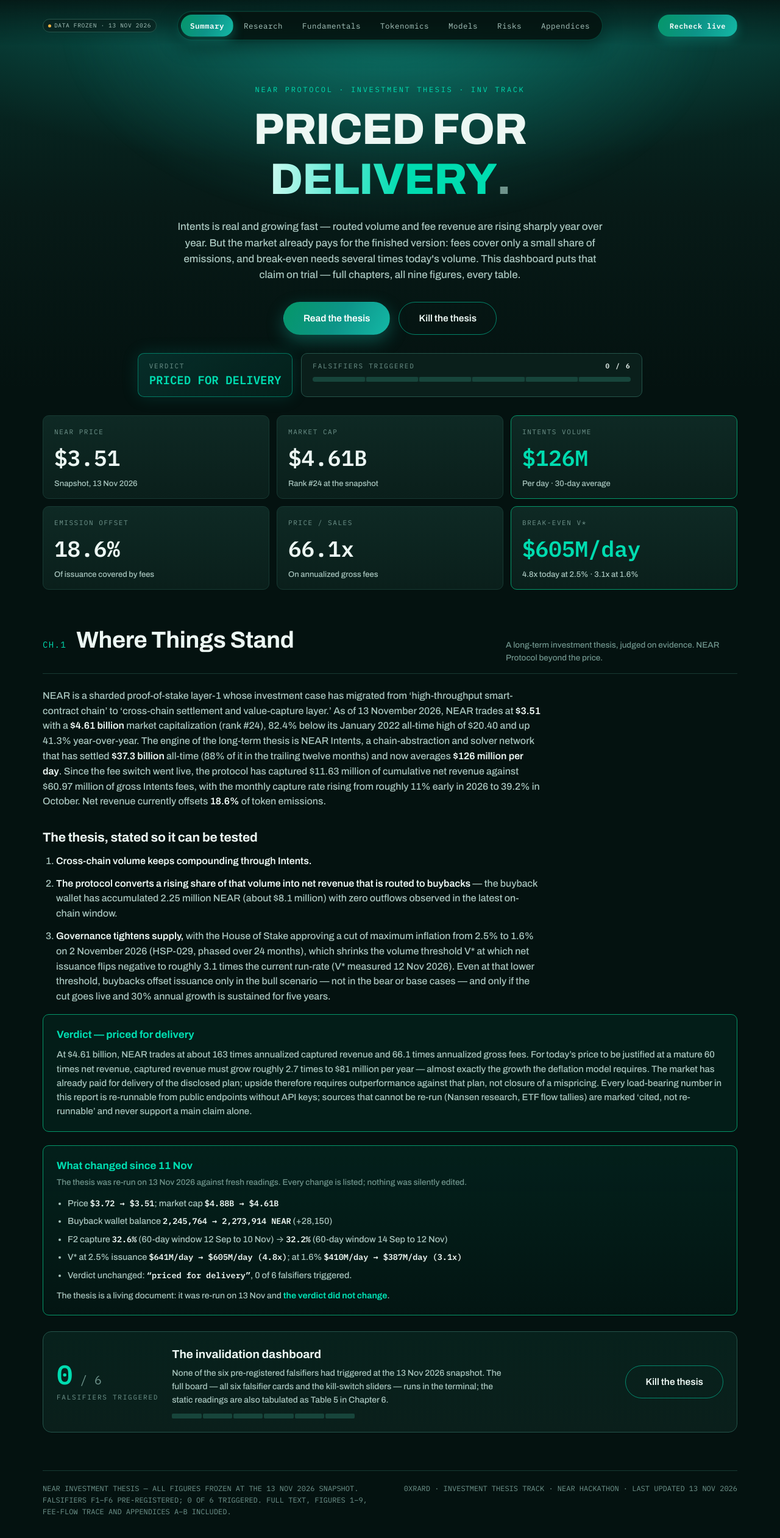
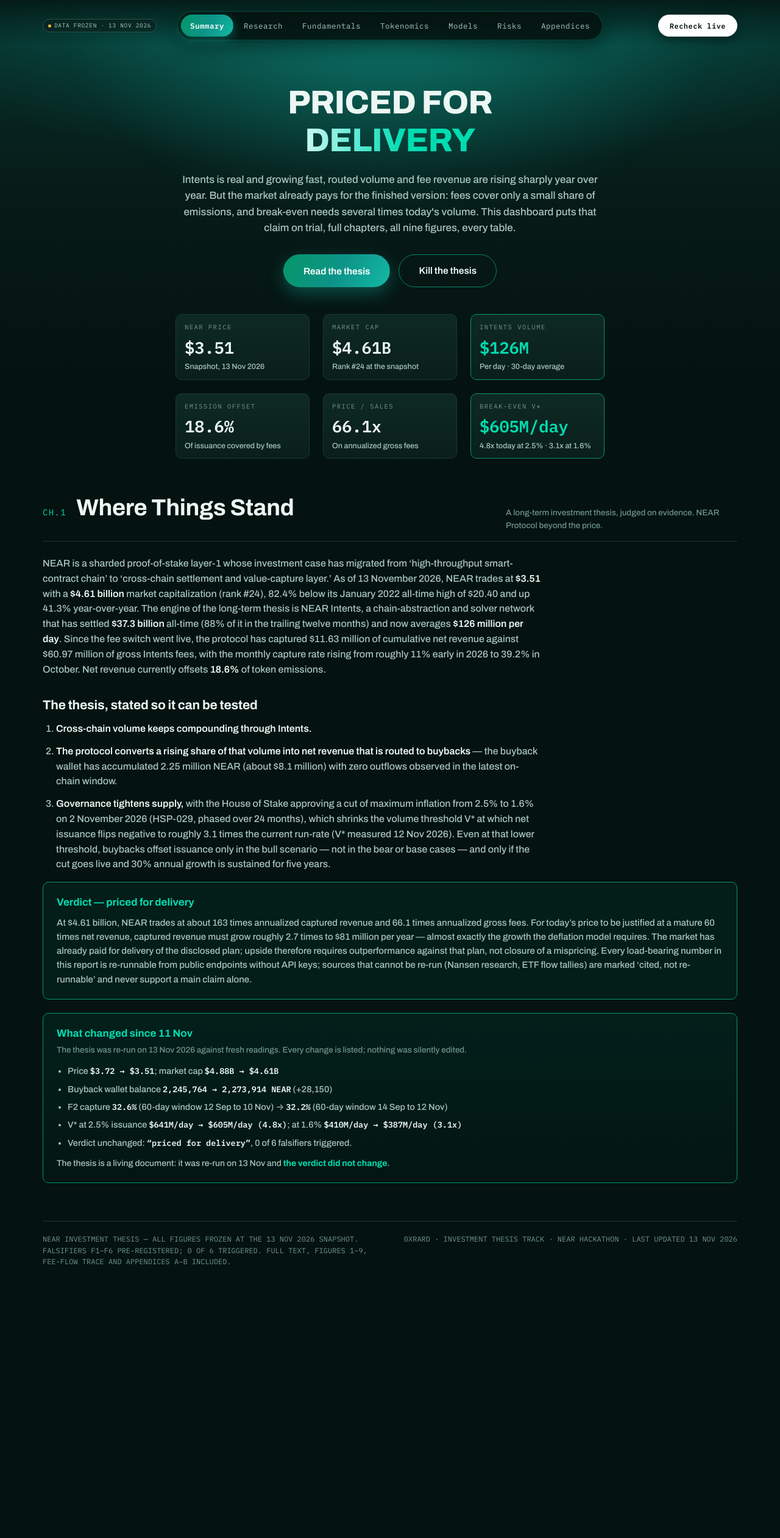
Before and after one commit to 0xrard/Near-Hackathon, a plain HTML site: page index.html in a window 1280 px wide. Shown: the whole page at 61% size. After the commit the page ends 2151 px from the top, so only its background shows below. Drawn offline with Linux system fonts and the light colour scheme.

Commit message:
Add files via upload

```diff
--- a/index.html
+++ b/index.html
@@ -65,19 +65,19 @@
       .top-actions{ justify-self:end; display:flex; flex-direction:column; align-items:flex-end; gap:4px; }
       .recheck{
         font-family:var(--mono); font-size:12px; font-weight:600; letter-spacing:.04em; cursor:pointer;
-        color:var(--teal-ink); background:var(--teal-grad); border:1px solid transparent;
+        color:#041210; background:#ffffff; border:1px solid #ffffff;
         border-radius:999px; padding:8px 18px; min-height:2.25rem; white-space:nowrap;
-        box-shadow:0 6px 18px rgba(20,184,166,.32);
+        box-shadow:0 6px 18px rgba(0,0,0,.35);
         display:inline-flex; align-items:center; gap:8px;
       }
-      .recheck:hover{ filter:brightness(1.08); }
+      .recheck:hover{ background:#e8f5f1; border-color:#e8f5f1; }
       .recheck:disabled{ opacity:.65; cursor:wait; filter:none; }
-      .recheck .spin{ width:11px; height:11px; border-radius:50%; border:2px solid rgba(255,255,255,.35); border-top-color:#fff; animation:spin .7s linear infinite; display:none; flex:none; }
+      .recheck .spin{ width:11px; height:11px; border-radius:50%; border:2px solid rgba(4,18,16,.25); border-top-color:#041210; animation:spin .7s linear infinite; display:none; flex:none; }
       .recheck.loading .spin{ display:inline-block; }
       @keyframes spin{ to{ transform:rotate(360deg); } }
       @media (prefers-reduced-motion: reduce){ .recheck .spin{ animation:none; } }
-      .live-status{ font-family:var(--mono); font-size:10.5px; color:var(--ink3); text-align:right; }
-      .live-status.ok{ color:var(--green); }
+      .live-status{ font-family:var(--mono); font-size:10.5px; color:#ffffff; text-align:right; }
+      .live-status.ok{ color:#ffffff; }
       .live-status.err{ color:var(--amber); }
       .topbar nav{
         margin:0 auto; justify-self:center; display:flex; gap:2px; flex-wrap:wrap; justify-content:center;
@@ -103,7 +103,7 @@
       }
       .hero-tag{ font-family:var(--mono); font-size:12px; letter-spacing:.22em; color:var(--teal); margin:0 0 14px; }
       .hero h1{
-        margin:0; font-size:clamp(36px,6.2vw,72px); line-height:1.14; font-weight:800;
+        margin:0; font-size:clamp(28px,4.8vw,54px); line-height:1.14; font-weight:800;
         letter-spacing:-.015em; text-transform:uppercase;
         padding-bottom:.16em;
       }
@@ -132,37 +132,17 @@
       }
       .btn-outline:hover{ background:rgba(0,220,176,.08); border-color:var(--teal); }
       a.btn-outline{ text-decoration:none; display:inline-flex; align-items:center; justify-content:center; }
-      .verdict-row{ display:flex; gap:14px; flex-wrap:wrap; margin-top:30px; align-items:stretch; justify-content:center; text-align:left; }
-      .verdict-row .meter-chip{ max-width:560px; }
-      .verdict-chip{
-        border:1px solid rgba(0,220,176,.45); background:linear-gradient(135deg, rgba(13,148,136,.20), rgba(0,220,176,.07));
-        border-radius:var(--rad); padding:12px 18px; display:flex; flex-direction:column; justify-content:center;
-        box-shadow:0 0 28px rgba(20,184,166,.16);
-      }
-      .verdict-chip .k{ font-family:var(--mono); font-size:11px; letter-spacing:.16em; color:var(--ink3); }
-      .verdict-chip .v{ font-family:var(--mono); font-size:19px; font-weight:600; color:var(--teal); }
-      .meter-chip{
-        border:1px solid var(--line2); background:var(--panel);
-        border-radius:var(--rad); padding:12px 18px; flex:1 1 260px;
-      }
-      .meter-chip .k{ font-family:var(--mono); font-size:11px; letter-spacing:.16em; color:var(--ink3); display:flex; justify-content:space-between; }
-      .meter-chip .k b{ color:var(--ink); }
-      .meter-chip.dead{ border-color:rgba(242,109,109,.55); }
-      .meter-chip.dead .k b{ color:var(--red); }
-      .meter-track{ height:8px; background:#0d2a24; border-radius:99px; margin-top:9px; overflow:hidden; display:flex; gap:2px; }
-      .meter-seg{ flex:1; background:#17453b; border-radius:2px; }
-      .meter-seg.hit{ background:var(--red); }
-
       /* ---------- stat grid ---------- */
-      .stats{ display:grid; grid-template-columns:repeat(3,1fr); gap:12px; margin:30px 0 8px; text-align:left; }
+      .stats{ display:grid; grid-template-columns:repeat(3,auto); justify-content:center; gap:22px; margin:44px 0 6px; text-align:left; }
+      .stat{ width:100%; min-width:220px; max-width:260px; }
       .stat{
         background:linear-gradient(180deg,var(--panel2),var(--panel));
-        border:1px solid var(--line); border-radius:var(--rad); padding:18px 18px 14px;
-      }
-      .stat .k{ font-family:var(--mono); font-size:11px; letter-spacing:.14em; color:var(--ink3); text-transform:uppercase; }
-      .stat .v{ font-family:var(--mono); font-size:clamp(26px,3.4vw,36px); font-weight:600; margin-top:6px; color:var(--ink); }
+        border:1px solid var(--line); border-radius:var(--rad); padding:12px 14px 10px;
+      }
+      .stat .k{ font-family:var(--mono); font-size:10.5px; letter-spacing:.14em; color:var(--ink3); text-transform:uppercase; }
+      .stat .v{ font-family:var(--mono); font-size:clamp(21px,2.5vw,27px); font-weight:600; margin-top:4px; color:var(--ink); }
       .stat .v small{ font-size:.5em; color:var(--ink3); font-weight:400; }
-      .stat .d{ font-size:13px; color:var(--ink2); margin-top:4px; }
+      .stat .d{ font-size:12.5px; color:var(--ink2); margin-top:2px; }
       .stat.hot{ border-color:var(--teal-dim); }
       .stat.hot .v{ color:var(--teal); }
 
@@ -287,24 +267,6 @@
       .codeblock .cb-t{ font-family:var(--mono); font-size:11px; letter-spacing:.1em; color:var(--ink3); margin-bottom:8px; }
       .codeblock pre{ margin:0; font-family:var(--mono); font-size:12px; line-height:1.6; color:var(--ink2); white-space:pre-wrap; word-break:break-word; }
 
-      /* ---------- falsifier summary card (board lives in the terminal) ---------- */
-      .falsum{
-        border:1px solid var(--line2); border-radius:14px;
-        background:linear-gradient(180deg,#07211c,var(--panel));
-        padding:22px; margin-top:26px;
-        display:flex; align-items:center; gap:22px; flex-wrap:wrap;
-      }
-      .falsum .fs-count{ flex:none; }
-      .falsum .fs-count .v{ font-family:var(--mono); font-size:44px; font-weight:600; color:var(--teal); line-height:1; }
-      .falsum .fs-count .v small{ font-size:.45em; color:var(--ink3); font-weight:400; }
-      .falsum .fs-count .k{ font-family:var(--mono); font-size:11px; letter-spacing:.16em; color:var(--ink3); margin-top:7px; }
-      .falsum .fs-body{ flex:1 1 300px; }
-      .falsum .fs-body h3{ margin:0 0 6px; font-size:19px; font-weight:700; }
-      .falsum .fs-body p{ margin:0; color:var(--ink2); font-size:14px; max-width:560px; }
-      .falsum .fs-track{ display:flex; gap:2px; margin-top:12px; max-width:300px; }
-      .falsum .fs-track i{ flex:1; height:8px; background:#17453b; border-radius:2px; }
-      .falsum .fs-link{ flex:none; }
-      @media (max-width:640px){ .falsum{ flex-direction:column; align-items:flex-start; } }
       .ctl label{ display:flex; justify-content:space-between; font-family:var(--mono); font-size:12.5px; color:var(--ink2); margin-bottom:2px; }
       .ctl label output{ color:var(--teal); font-weight:600; }
       .ctl .hint{ font-size:12px; color:var(--ink3); margin:0 0 4px; }
@@ -371,7 +333,7 @@
       .fallback{ padding:80px 24px; text-align:center; font-family:var(--mono); color:var(--ink2); }
 
       @media (max-width:900px){
-        .stats{ grid-template-columns:repeat(2,1fr); }
+        .stats{ grid-template-columns:repeat(2,auto); justify-content:center; }
         .pillars, .scen{ grid-template-columns:1fr; }
         .calc{ grid-template-columns:1fr; }
         .cols{ grid-template-columns:1fr; }
@@ -385,14 +347,16 @@
         figure.fig{ padding:14px 12px 10px; }
       }
       @media (max-width:640px){
+        .stat{ min-width:0; }
         table.sens{ font-size:12px; table-layout:fixed; }
         table.sens th, table.sens td{ padding:9px 2px; }
         table.sens thead th:first-child{ font-size:9.5px; letter-spacing:0; width:19%; }
         table.sens td small{ font-size:9.5px; }
       }
       @media (max-width:520px){
-        .stats{ grid-template-columns:1fr 1fr; }
-        .stat .v{ font-size:24px; }
+        .stats{ grid-template-columns:auto auto; justify-content:center; }
+        .stat{ padding:10px 12px 8px; min-width:0; max-width:100%; }
+        .stat .v{ font-size:20px; }
         .topbar nav{ margin:6px auto 0; }
       }
     </style>
@@ -521,15 +485,6 @@ const FIG = {"F1":{"base":1751414400000,"close":[2.22,2.275,2.134,2.149,2.18,2.1
         <div class="k">${props.k}</div>
         <div class="v">${shown}</div>
         <div class="d">${props.d}</div>
-      </div>`;
-    }
-
-    function HeroMeter(props){
-      return html`<div class=${"meter-chip" + (props.hit > 0 ? " dead" : "")}>
-        <div class="k"><span>FALSIFIERS TRIGGERED</span><b>${props.hit} / 6</b></div>
-        <div class="meter-track">
-          ${[0,1,2,3,4,5].map(i => html`<div key=${i} class=${"meter-seg" + (i < props.hit ? " hit" : "")}></div>`)}
-        </div>
       </div>`;
     }
 
@@ -1052,22 +1007,6 @@ const FIG = {"F1":{"base":1751414400000,"close":[2.22,2.275,2.134,2.149,2.18,2.1
       </div>`;
     }
 
-    /* ============ falsifier summary — the interactive board lives in the terminal ============ */
-    function FalsifierSummary(){
-      return html`<div class="falsum" id="falsifiers">
-        <div class="fs-count">
-          <div class="v">0<small> / 6</small></div>
-          <div class="k">FALSIFIERS TRIGGERED</div>
-        </div>
-        <div class="fs-body">
-          <h3>The invalidation dashboard</h3>
-          <p>None of the six pre-registered falsifiers had triggered at the 13 Nov 2026 snapshot. The full board — all six falsifier cards and the kill-switch sliders — runs in the terminal; the static readings are also tabulated as Table 5 in Chapter 6.</p>
-          <div class="fs-track" aria-hidden="true">${[0,1,2,3,4,5].map(i => html`<i key=${i}></i>`)}</div>
-        </div>
-        <a class="btn-outline fs-link" href="https://0xrard.github.io/Near-Hackathon/terminal.html" target="_blank" rel="noopener noreferrer">Kill the thesis</a>
-      </div>`;
-    }
-
     /* ============ Chapter 1 — Summary ============ */
     function ChSummary(){
       return html`<section class="chapter">
@@ -1098,7 +1037,6 @@ const FIG = {"F1":{"base":1751414400000,"close":[2.22,2.275,2.134,2.149,2.18,2.1
           </ul>
           <p class="dfoot">The thesis is a living document: it was re-run on 13 Nov and <b>the verdict did not change</b>.</p>
         </div>
-        ${html`<${FalsifierSummary} />`}
       </section>`;
     }
 
@@ -1554,16 +1492,11 @@ const FIG = {"F1":{"base":1751414400000,"close":[2.22,2.275,2.134,2.149,2.18,2.1
 
         <div class="wrap">
           <header class="hero">
-            <p class="hero-tag">NEAR PROTOCOL · INVESTMENT THESIS · INV TRACK</p>
-            <h1>Priced for<br /><span class="teal">delivery</span><span class="thin">.</span></h1>
-            <p class="hero-sub">Intents is real and growing fast — routed volume and fee revenue are rising sharply year over year. But the market already pays for the finished version: fees cover only a small share of emissions, and break-even needs several times today's volume. This dashboard puts that claim on trial — full chapters, all nine figures, every table.</p>
+            <h1>Priced for<br /><span class="teal">delivery</span></h1>
+            <p class="hero-sub">Intents is real and growing fast, routed volume and fee revenue are rising sharply year over year. But the market already pays for the finished version: fees cover only a small share of emissions, and break-even needs several times today's volume. This dashboard puts that claim on trial, full chapters, all nine figures, every table.</p>
             <div class="hero-actions">
               <button class="btn-solid" onClick=${toContent}>Read the thesis</button>
               <a class="btn-outline" href="https://0xrard.github.io/Near-Hackathon/terminal.html" target="_blank" rel="noopener noreferrer">Kill the thesis</a>
-            </div>
-            <div class="verdict-row">
-              <div class="verdict-chip"><span class="k">VERDICT</span><span class="v">PRICED FOR DELIVERY</span></div>
-              ${html`<${HeroMeter} hit=${0} />`}
             </div>
             <div class="stats">
               ${html`<${Stat} k="NEAR PRICE" raw=${disp.price} format=${v => "$" + fmt(v,2)} d=${live ? "Live · public price feeds" : "Snapshot, 13 Nov 2026"} />`}
```
Also changed, not shown: terminal.html (+14 -4 lines).
